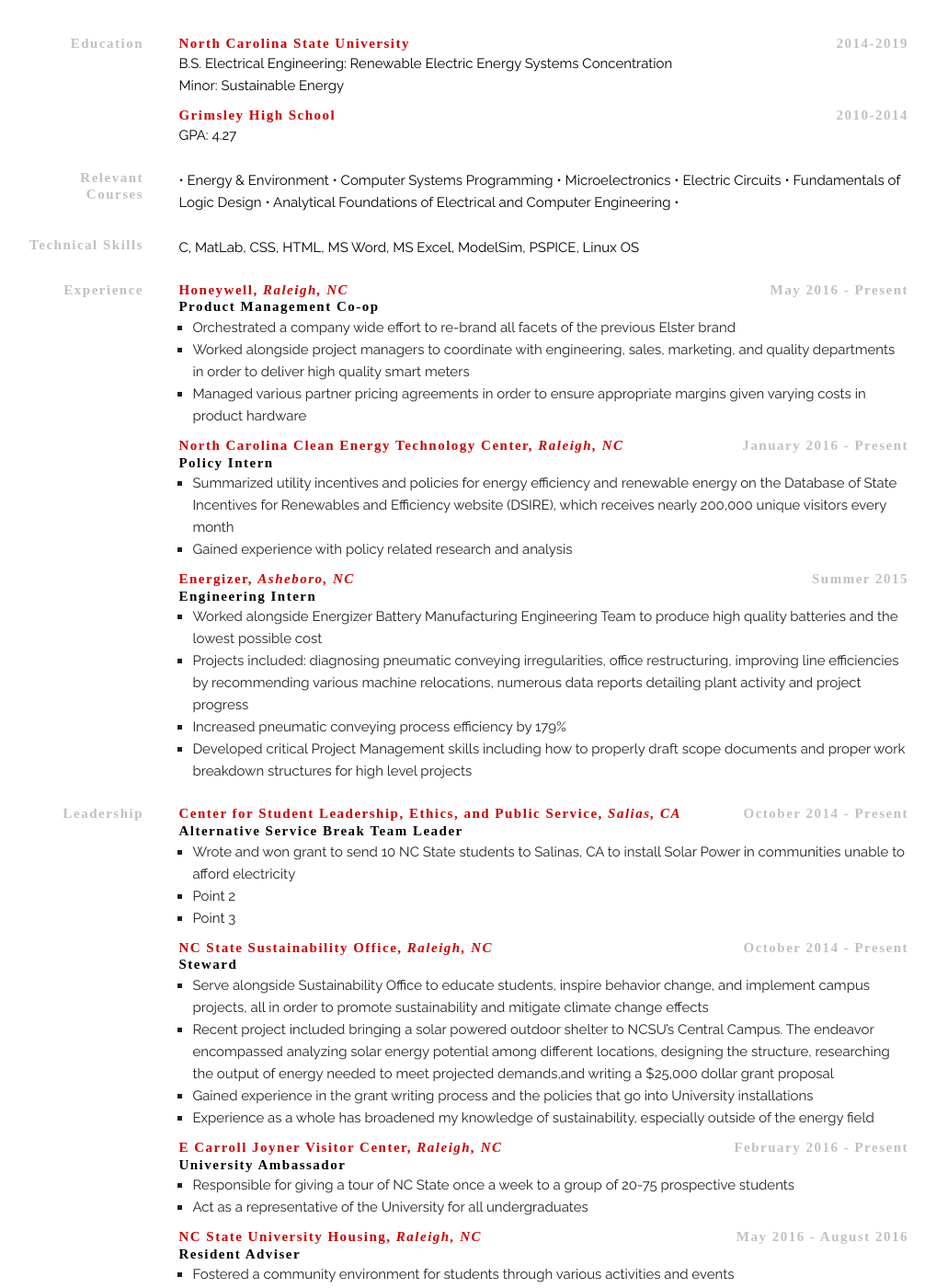
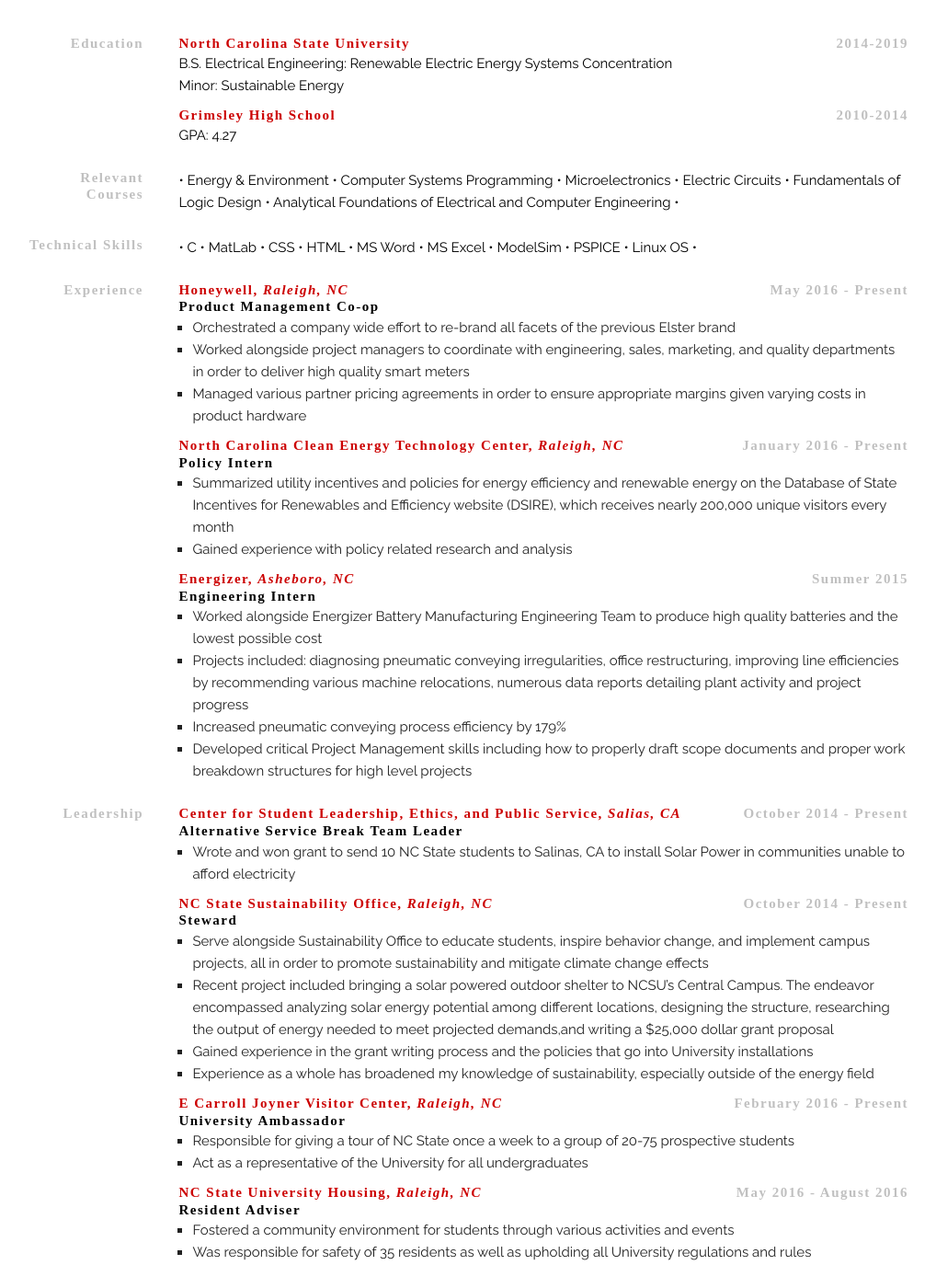
Before and after one commit to jacksoncwilliams/jackson-erin, a Jekyll site: the page built from index.html, in a window 1280 px wide and 1400 px high, scrolled down 2422 px. Shown: the whole window at 92% size, without its empty margins (132-1150 px from the left). Built offline with Jekyll 4.4.1, drawn with Linux system fonts in a browser that asks for light colours; nearby versions of some CDN libraries; some web fonts are replaced.

Commit message:
Update index.html

```diff
--- a/index.html
+++ b/index.html
@@ -276,12 +278,6 @@
                                     <ul>
                                                 <li>
                                                             Wrote and won grant to send 10 NC State students to Salinas, CA to install Solar Power in communities unable to afford electricity
-                                                </li>
-                                                <li>
-                                                            Point 2
-                                                </li>
-                                                <li>
-                                                            Point 3
                                                 </li>
                                     </ul>
                                     <hr>
```
Also changed, not shown: other parts of index.html (+3 -1 lines).
